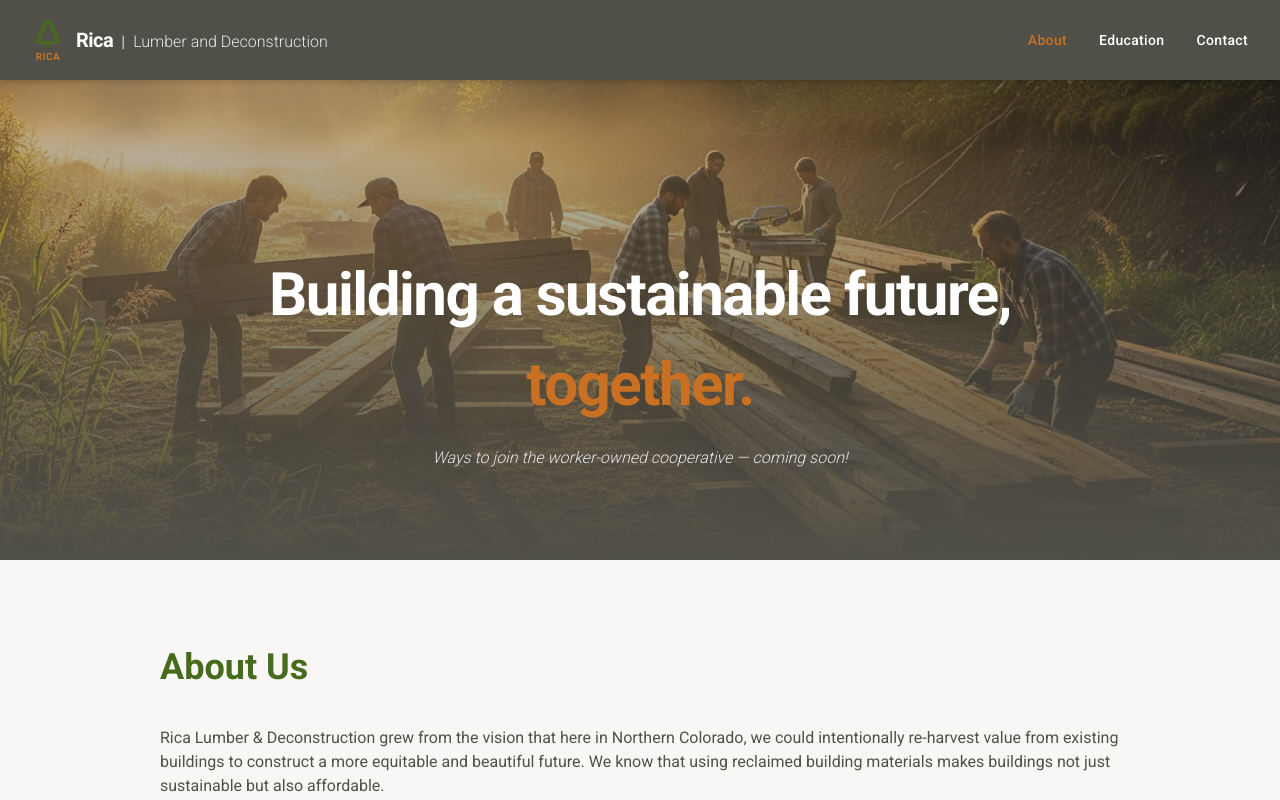
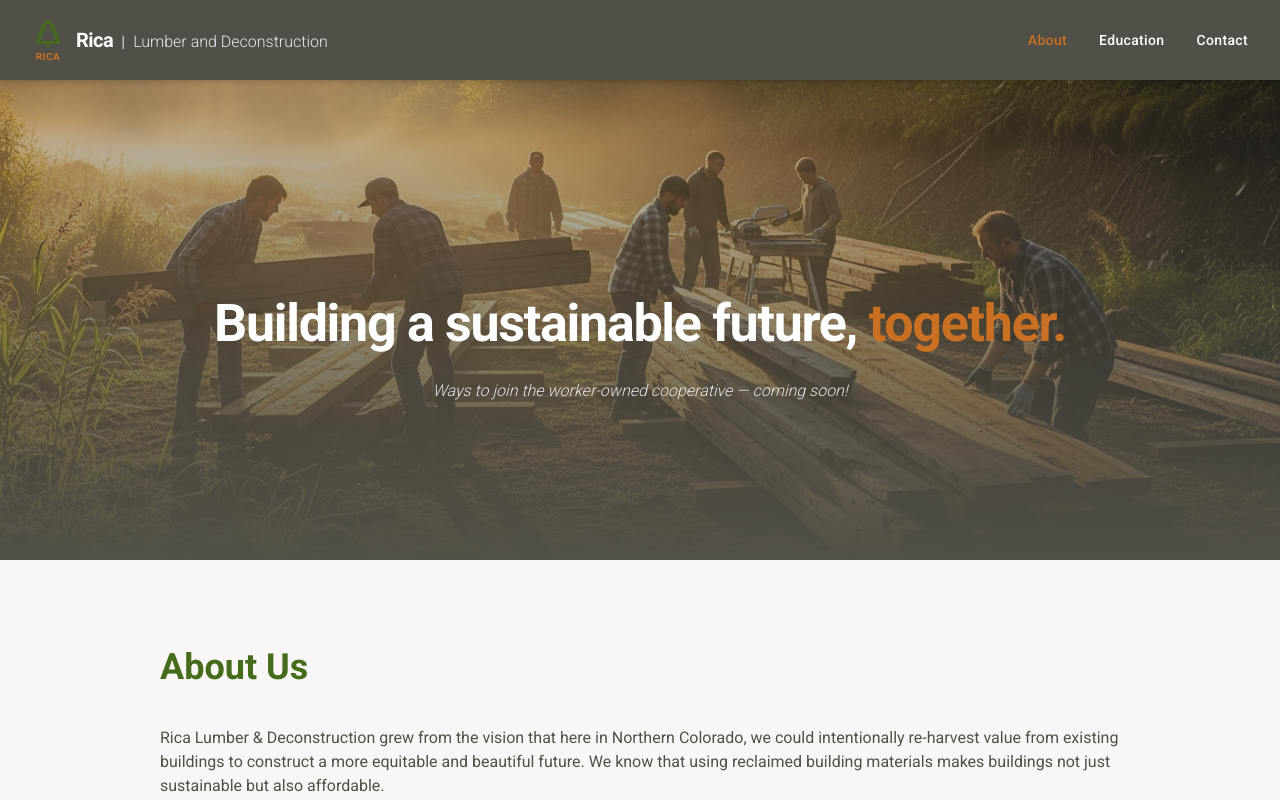
Before and after one commit to Aspen14/rica_website, a React (Vite) app: page /about in a window 1280 px wide. Shown: the top 800 px of the page. Built offline with nearby package versions, Linux system fonts and the light colour scheme.

Commit message:
title clean up

```diff
--- a/src/pages/about.module.scss
+++ b/src/pages/about.module.scss
@@ -45,7 +45,7 @@
   max-width: 56rem;
   margin-left: auto;
   margin-right: auto;
-  margin-top: 5rem;
+  margin-top: 3rem;
 }
 
 .heroTitle {
@@ -56,7 +56,7 @@
   letter-spacing: -0.025em;
 
   @include respond-to(md) {
-    font-size: 3.75rem;
+    font-size: 3.25rem;
   }
 }
 
```
